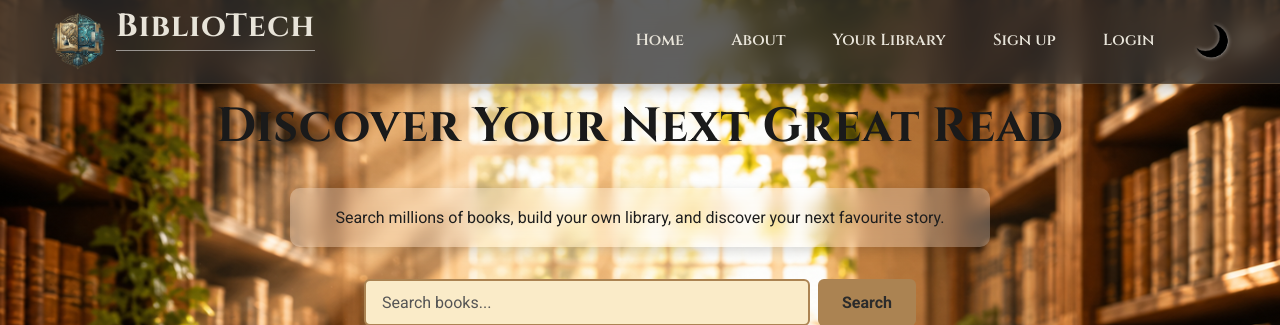
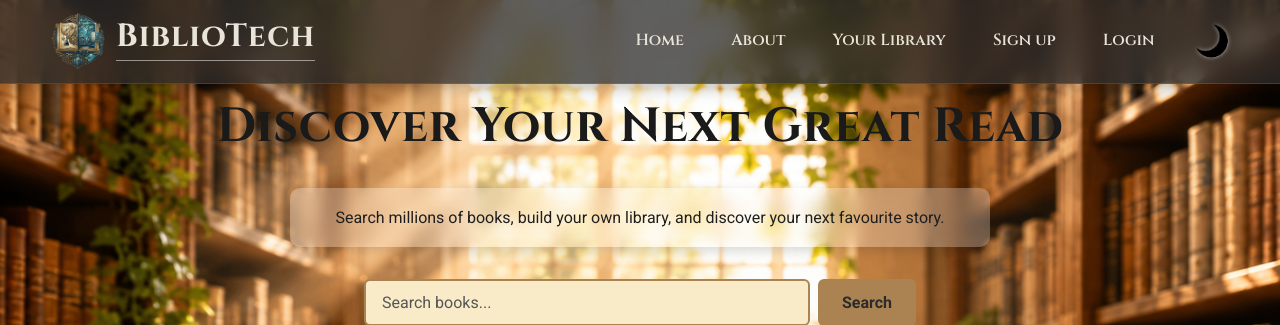
Before and after one commit to ColmN-Dev/BiblioTech, a Flask app: page / in a window 1280 px wide. Shown: the top 325 px of the page. Run offline with Flask 3, Linux system fonts and the light colour scheme; data that the repository does not hold is empty.

Commit message:
fix(css): add vertical translation to header for improved visual spacing

```diff
--- a/app/static/css/style.css
+++ b/app/static/css/style.css
@@ -193,6 +193,7 @@ header,
     border-bottom: 1px solid rgba(255, 255, 255, 0.5);
     padding-bottom: 0.2rem;
     display: inline-block;
+    transform: translateY(10px);
 }
 
 .site-title a {
```
